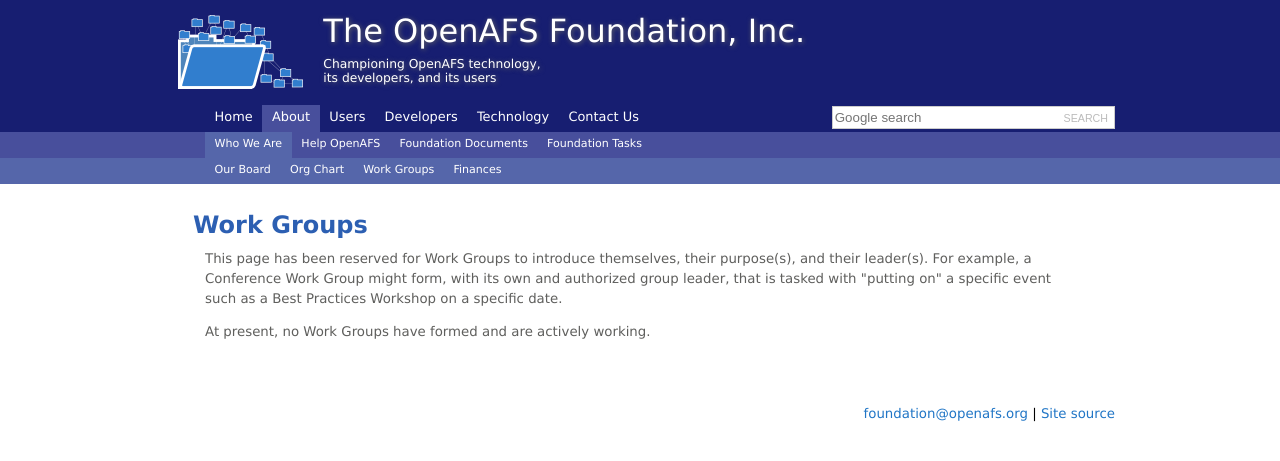
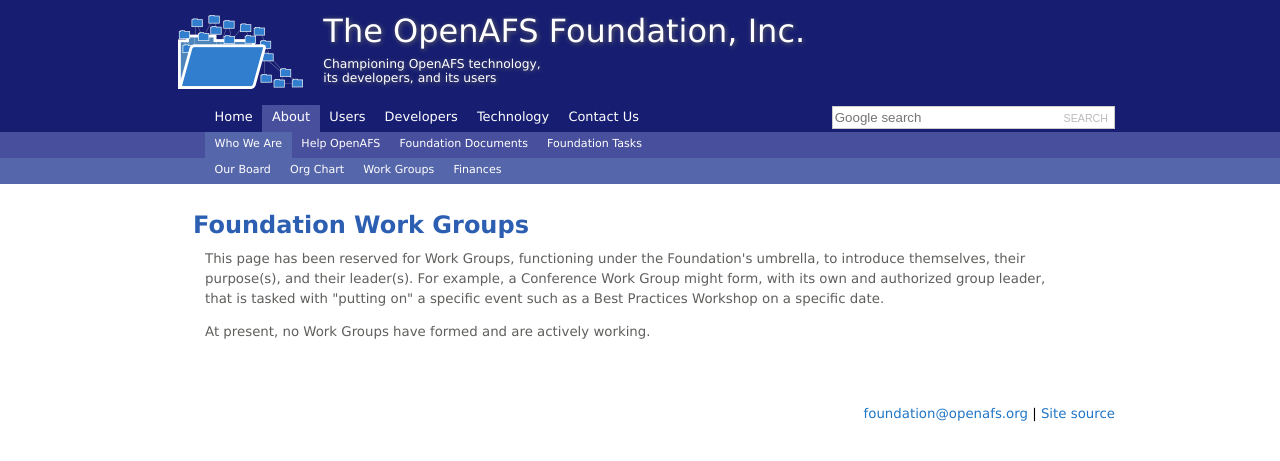
Before and after one commit to openafsfoundation/openafsfoundation.org, a Jekyll site: the page built from about/work-groups/index.md, in a window 1280 px wide. Shown: the top 461 px of the page. Built offline with Jekyll 4.4.1, drawn with Linux system fonts in a browser that asks for light colours.

Commit message:
Update index.md

```diff
--- a/about/work-groups/index.md
+++ b/about/work-groups/index.md
@@ -3,8 +3,8 @@
 nav: [about,who]
 ---
 
-## Work Groups ##
+## Foundation Work Groups ##
 
-This page has been reserved for Work Groups to introduce themselves, their purpose(s), and their leader(s).  For example, a Conference Work Group might form, with its own and authorized group leader, that is tasked with "putting on" a specific event such as a Best Practices Workshop on a specific date.
+This page has been reserved for Work Groups, functioning under the Foundation's umbrella, to introduce themselves, their purpose(s), and their leader(s).  For example, a Conference Work Group might form, with its own and authorized group leader, that is tasked with "putting on" a specific event such as a Best Practices Workshop on a specific date.
 
 At present, no Work Groups have formed and are actively working.
```
